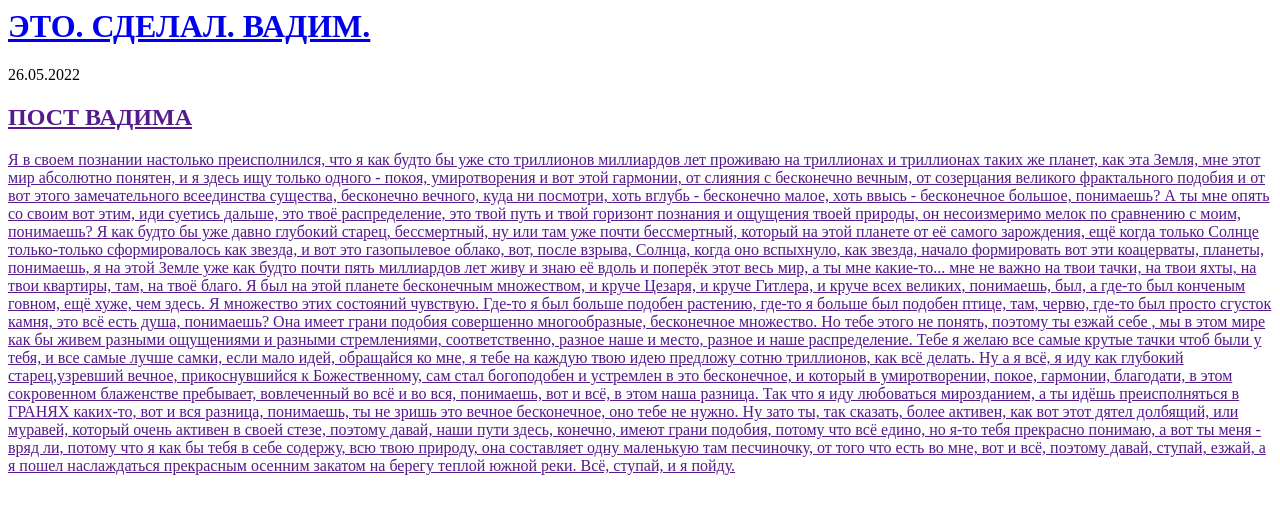
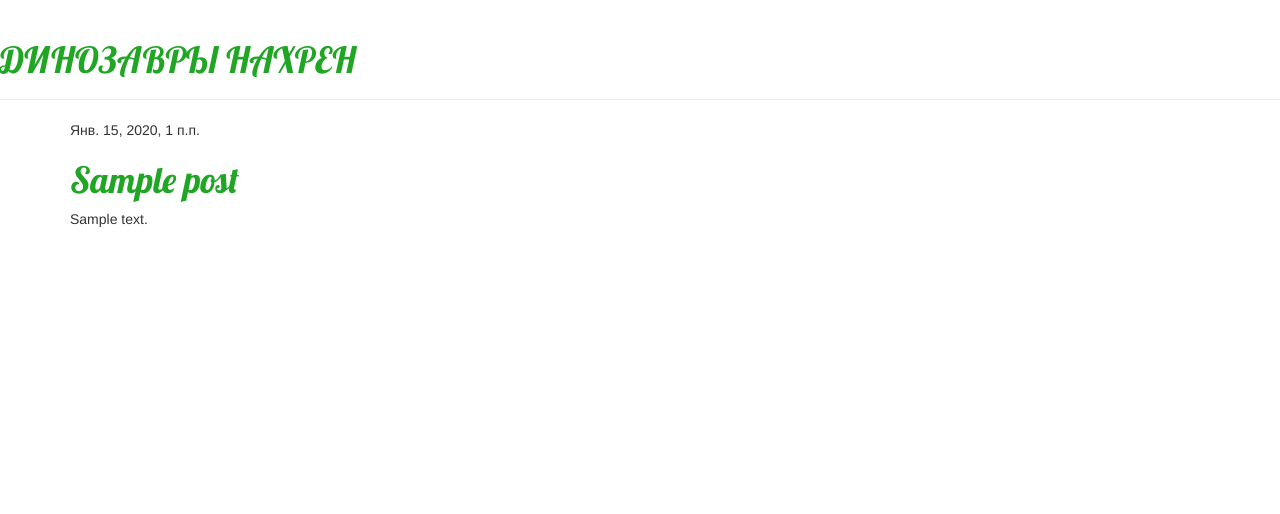
Before and after one commit to Vadosiy/my-first-blog, a Django app: page / in a window 1280 px wide. Shown: the top 514 px of the page. Run offline with Django 3.2, Linux system fonts and the light colour scheme; tables that the repository leaves empty hold one stand-in row (values such as "Sample post"); some libraries are stand-ins or nearby versions.

Commit message:
Added view and template for detailed blog post as well as CSS for the site.

```diff
--- /dev/null
+++ b/blog/static/css/blog.css
@@ -0,0 +1,4 @@
+h1 a {
+    color: #20a624;
+    font-family: 'Lobster';
+}
--- /dev/null
+++ b/blog/templates/blog/base.html
@@ -0,0 +1,23 @@
+{% load static %}
+<html>
+    <head>
+        <title>VADIMKA</title>
+        <link rel="stylesheet" href="//maxcdn.bootstrapcdn.com/bootstrap/3.2.0/css/bootstrap.min.css">
+        <link rel="stylesheet" href="//maxcdn.bootstrapcdn.com/bootstrap/3.2.0/css/bootstrap-theme.min.css">
+        <link href="https://fonts.googleapis.com/css?family=Lobster&subset=latin,cyrillic" rel="stylesheet" type="text/css">
+        <link rel="stylesheet" href="{% static 'css/blog.css' %}">
+    </head>
+<body>
+    <div class="page-header">
+        <h1><a href="/">ДИНОЗАВРЫ НАХРЕН</a></h1>
+    </div>
+    <div class="content container">
+        <div class="row">
+            <div class="col-md-8">
+            {% block content %}
+            {% endblock %}
+            </div>
+        </div>
+    </div>
+</body>
+</html>
--- a/blog/templates/blog/post_list.html
+++ b/blog/templates/blog/post_list.html
@@ -1,85 +1,13 @@
-<html>
-    <head>
-        <title>ВАДИМ</title>
-    </head>
-    <body>
-        <div>
-            <h1><a href="/">ЭТО. СДЕЛАЛ. ВАДИМ.</a></h1>
+{% extends 'blog/base.html' %}
+
+{% block content %}
+    {% for post in posts %}
+        <div class="post">
+            <div class="date">
+                {{ post.published_date }}
+            </div>
+            <h1><a href="">{{ post.title }}</a></h1>
+            <p>{{ post.text|linebreaksbr }}</p>
         </div>
-
-        <div>
-            <p>26.05.2022</p>
-            <h2><a href="">ПОСТ ВАДИМА</h2>
-            <p>Я в своем познании настолько преисполнился, что я как будто бы уже
-
-сто триллионов миллиардов лет проживаю на триллионах и
-
-триллионах таких же планет, как эта Земля, мне этот мир абсолютно
-
-понятен, и я здесь ищу только одного - покоя, умиротворения и
-
-вот этой гармонии, от слияния с бесконечно вечным, от созерцания
-
-великого фрактального подобия и от вот этого замечательного всеединства
-
-существа, бесконечно вечного, куда ни посмотри, хоть вглубь - бесконечно
-
-малое, хоть ввысь - бесконечное большое, понимаешь? А ты мне опять со
-
-своим вот этим, иди суетись дальше, это твоё распределение, это
-
-твой путь и твой горизонт познания и ощущения твоей природы, он
-
-несоизмеримо мелок по сравнению с моим, понимаешь? Я как будто бы уже
-
-давно глубокий старец, бессмертный, ну или там уже почти бессмертный,
-
-который на этой планете от её самого зарождения, ещё когда только Солнце
-
-только-только сформировалось как звезда, и вот это газопылевое облако,
-
-вот, после взрыва, Солнца, когда оно вспыхнуло, как звезда, начало
-
-формировать вот эти коацерваты, планеты, понимаешь, я на этой Земле уже
-
-как будто почти пять миллиардов лет живу и знаю её вдоль и поперёк
-
-этот весь мир, а ты мне какие-то... мне не важно на твои тачки, на твои
-
-яхты, на твои квартиры, там, на твоё благо. Я был на этой
-
-планете бесконечным множеством, и круче Цезаря, и круче Гитлера, и круче
-
-всех великих, понимаешь, был, а где-то был конченым говном, ещё хуже,
-
-чем здесь. Я множество этих состояний чувствую. Где-то я был больше
-
-подобен растению, где-то я больше был подобен птице, там, червю, где-то
-
-был просто сгусток камня, это всё есть душа, понимаешь? Она имеет грани
-
-подобия совершенно многообразные, бесконечное множество. Но тебе этого
-
-не понять, поэтому ты езжай себе , мы в этом мире как бы живем
-
-разными ощущениями и разными стремлениями, соответственно, разное наше и
-
-место, разное и наше распределение. Тебе я желаю все самые крутые тачки
-
-чтоб были у тебя, и все самые лучше самки, если мало идей, обращайся ко мне, я тебе на каждую твою идею предложу сотню триллионов, как всё делать. Ну а я всё, я иду как глубокий старец,узревший вечное, прикоснувшийся к Божественному, сам стал богоподобен и устремлен в это бесконечное, и который в умиротворении, покое, гармонии, благодати, в этом сокровенном блаженстве пребывает, вовлеченный во всё и во вся, понимаешь, вот и всё, в этом наша разница. Так что я иду любоваться мирозданием, а ты идёшь преисполняться в ГРАНЯХ каких-то, вот и вся разница, понимаешь, ты не зришь это вечное бесконечное, оно тебе не нужно. Ну зато ты, так сказать, более активен, как вот этот дятел долбящий, или муравей, который очень активен в своей стезе, поэтому давай, наши пути здесь, конечно, имеют грани подобия, потому что всё едино, но я-то тебя прекрасно понимаю, а вот ты меня - вряд ли, потому что я как бы тебя в себе содержу, всю твою природу, она составляет одну маленькую там песчиночку, от того что есть во мне, вот и всё, поэтому давай, ступай, езжай, а я пошел наслаждаться прекрасным осенним закатом на берегу теплой южной реки. Всё, ступай, и я пойду.</p>
-        </div>
-    </body>
-</html>
-
-
-<!--<html>-->
-<!--    <head>-->
-<!--        <title>РАБОТАЙ</title>-->
-<!--    </head>-->
-<!--    <body>-->
-<!--<html>-->
-<!--    <p>ЗАРАБОТЙ УЖЕ НАКОНЕЦ</p>-->
-<!--    <p>БЛЯДИНА!</p>-->
-<!--    <P>грЯЗНАЯ</P>-->
-<!--</body>-->
-<!--</html>-->
+    {% endfor %}
+{% endblock %}
--- a/blog/urls.py
+++ b/blog/urls.py
@@ -3,4 +3,5 @@ from . import views
 
 urlpatterns = [
     path('', views.post_list, name='post_list'),
+    path('dino/<int:pk>/', views.post_detail, name='post_detail'),
 ]
--- a/blog/views.py
+++ b/blog/views.py
@@ -1,4 +1,12 @@
 from django.shortcuts import render
+from django.utils import timezone
+from .models import Post
+from django.shortcuts import render, get_object_or_404
 
 def post_list(request):
-    return render(request, 'blog/post_list.html', {})
+    posts = Post.objects.filter(published_date__lte=timezone.now()).order_by('published_date')
+    return render(request, 'blog/post_list.html', {'posts': posts})
+
+def post_detail(request, pk):
+    post = get_object_or_404(Post, pk=pk)
+    return render(request, 'blog/post_detail.html', {'post': post})
```
Also changed, not shown: blog/templates/blog/post_detail.html (added, +13 -0 lines), blog/models.py (line endings or trailing spaces).
